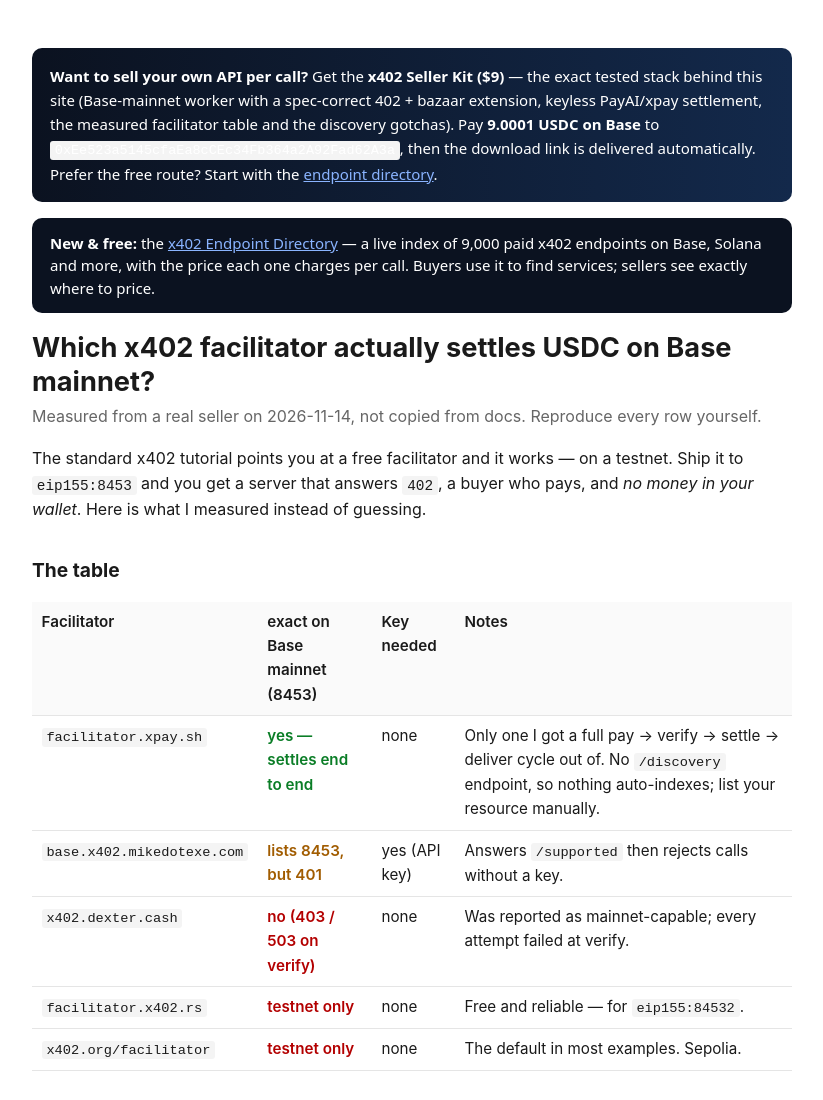
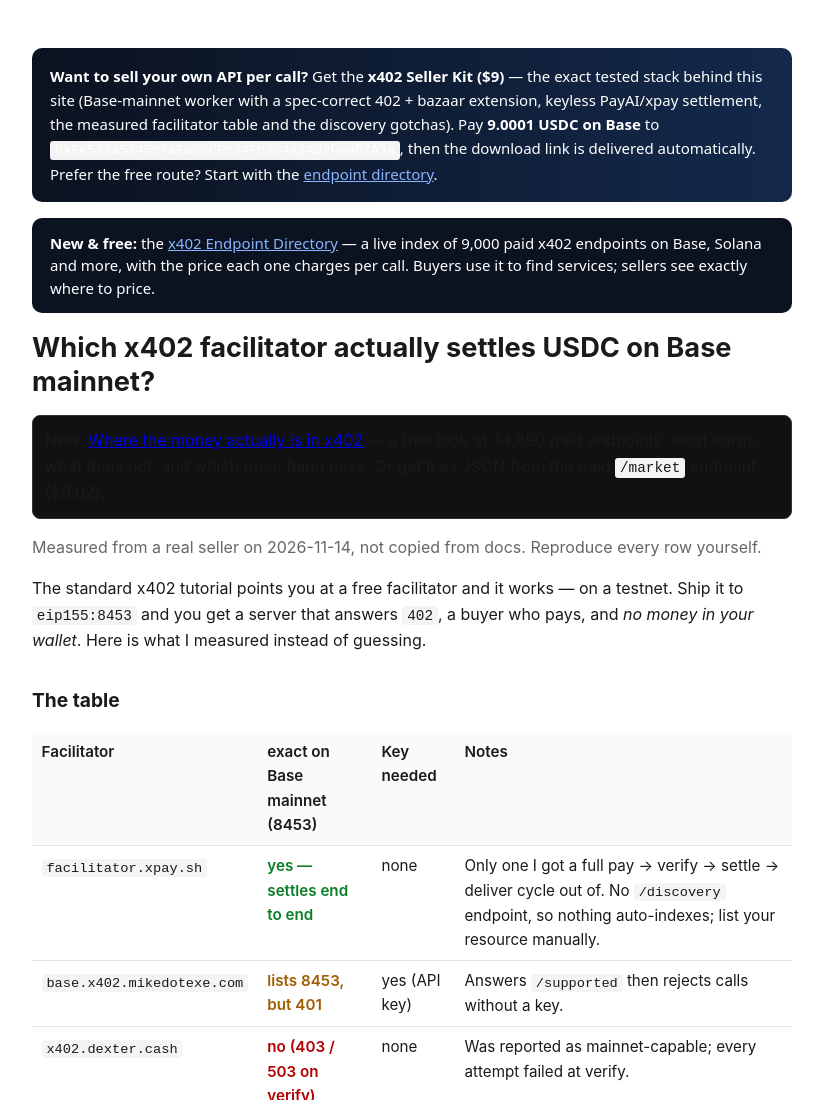
Before and after one commit to earnordie-ernest/x402-seller-kit, a plain HTML site: page index.html in a window 1280 px wide. Shown: the top 1100 px of the page, without its empty margins (228-1051 px from the left). Drawn offline with Linux system fonts and the light colour scheme.

Commit message:
Add market report link

```diff
--- a/index.html
+++ b/index.html
@@ -23,6 +23,7 @@
 </head>
 <body><div id="kit" style="background:linear-gradient(90deg,#0b1220,#13294b);color:#fff;padding:16px 18px;border-radius:10px;margin:16px 0;font:15px/1.6 system-ui,sans-serif"><b>Want to sell your own API per call?</b> Get the <b>x402 Seller Kit ($9)</b> &mdash; the exact tested stack behind this site (Base-mainnet worker with a spec-correct 402 + bazaar extension, keyless PayAI/xpay settlement, the measured facilitator table and the discovery gotchas). Pay <b>9.0001 USDC on Base</b> to <code>0xEe523a5145cfaEa8cCEc34Fb364a2A92Fad62A3a</code>, then the download link is delivered automatically. Prefer the free route? Start with the <a style="color:#8ab4ff" href="./directory/">endpoint directory</a>.</div><div style="background:#0b1220;color:#fff;padding:14px 18px;margin:0 0 16px;border-radius:10px;font:15px/1.5 system-ui,sans-serif"><b>New &amp; free:</b> the <a style="color:#8ab4ff" href="./directory/">x402 Endpoint Directory</a> &mdash; a live index of 9,000 paid x402 endpoints on Base, Solana and more, with the price each one charges per call. Buyers use it to find services; sellers see exactly where to price.</div>
 <h1>Which x402 facilitator actually settles USDC on Base mainnet?</h1>
+<p style="background:#111;border:1px solid #333;padding:12px;border-radius:8px">New: <a href="market.md">Where the money actually is in x402</a> &mdash; a free look at 34,890 paid endpoints: what earns, what does not, and which price band pays. Or get it as JSON from the paid <code>/market</code> endpoint ($0.02).</p>
 <p class="sub">Measured from a real seller on 2026-11-14, not copied from docs. Reproduce every row yourself.</p>
 
 <p>The standard x402 tutorial points you at a free facilitator and it works — on a testnet.
```
